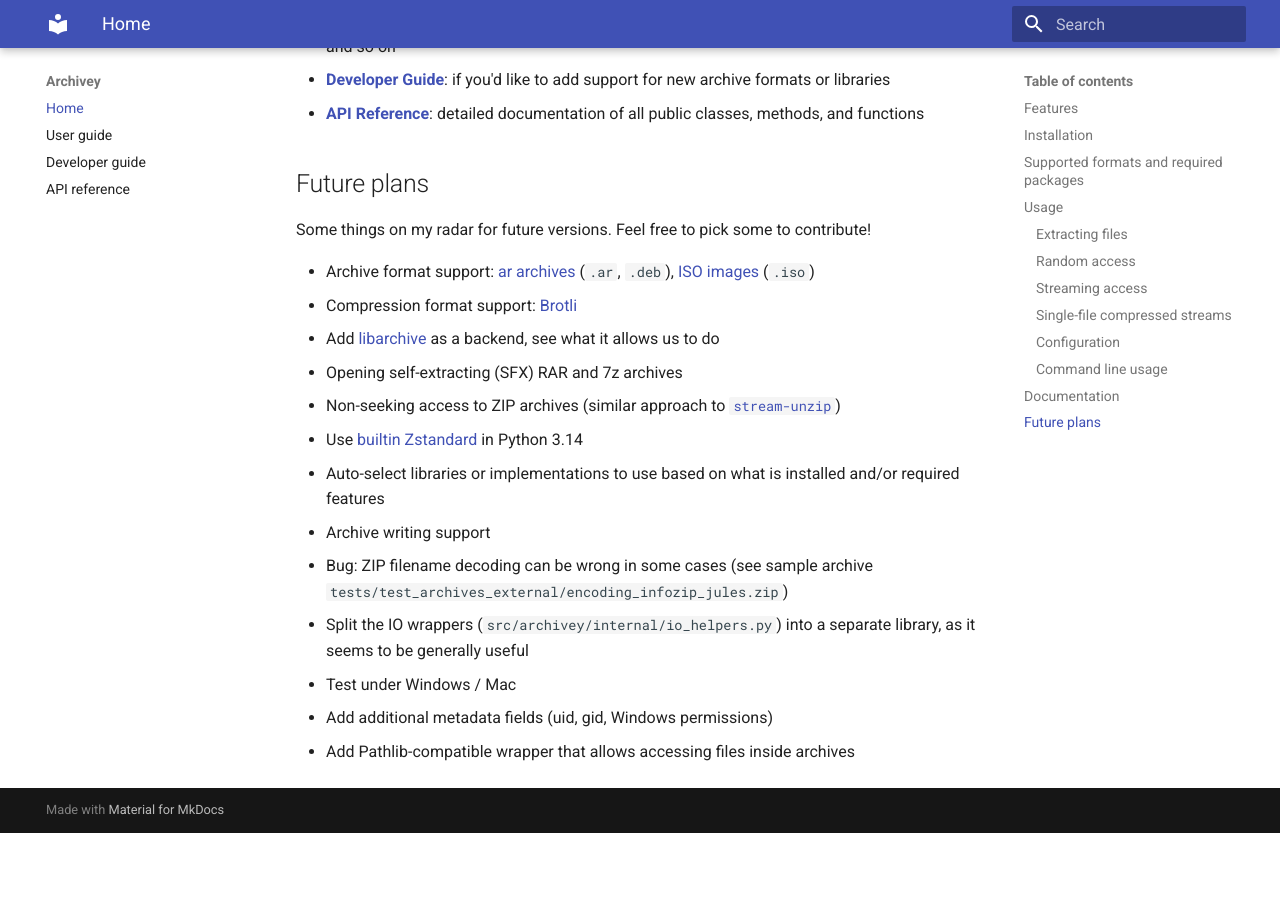
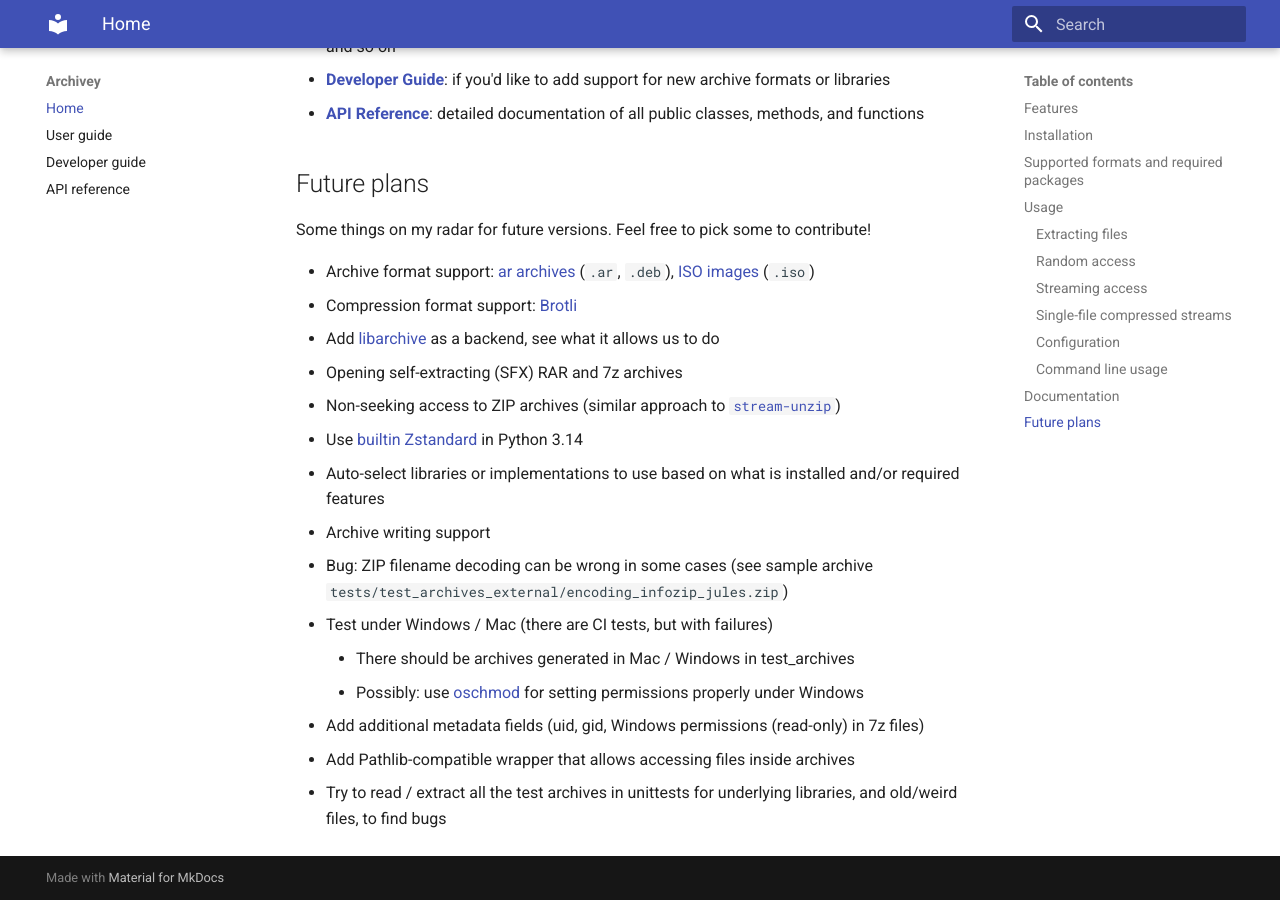
Before and after one commit to davitf/archivey-dev, an MkDocs documentation site: the page built from docs/index.md, in a window 1280 px wide and 900 px high, scrolled down 3818 px. Built offline with MkDocs 1.6.1 and Material for MkDocs 9.7.7, drawn with Linux system fonts in a browser that asks for light colours; before the commit the page ends 4651 px from its top, so only the background shows below that.

Commit message:
Update TODO list in documentation

```diff
--- a/docs/index.md
+++ b/docs/index.md
@@ -153,7 +153,9 @@ Some things on my radar for future versions. Feel free to pick some to contribut
 *   Auto-select libraries or implementations to use based on what is installed and/or required features
 *   Archive writing support
 *   Bug: ZIP filename decoding can be wrong in some cases (see sample archive `tests/test_archives_external/encoding_infozip_jules.zip`)
-*   Split the IO wrappers (`src/archivey/internal/io_helpers.py`) into a separate library, as it seems to be generally useful
-*   Test under Windows / Mac
-*   Add additional metadata fields (uid, gid, Windows permissions)
+*   Test under Windows / Mac (there are CI tests, but with failures)
+    *   There should be archives generated in Mac / Windows in test_archives
+    *   Possibly: use [oschmod](https://pypi.org/project/oschmod/) for setting permissions properly under Windows
+*   Add additional metadata fields (uid, gid, Windows permissions (read-only) in 7z files)
 *   Add Pathlib-compatible wrapper that allows accessing files inside archives
+*   Try to read / extract all the test archives in unittests for underlying libraries, and old/weird files, to find bugs
```
